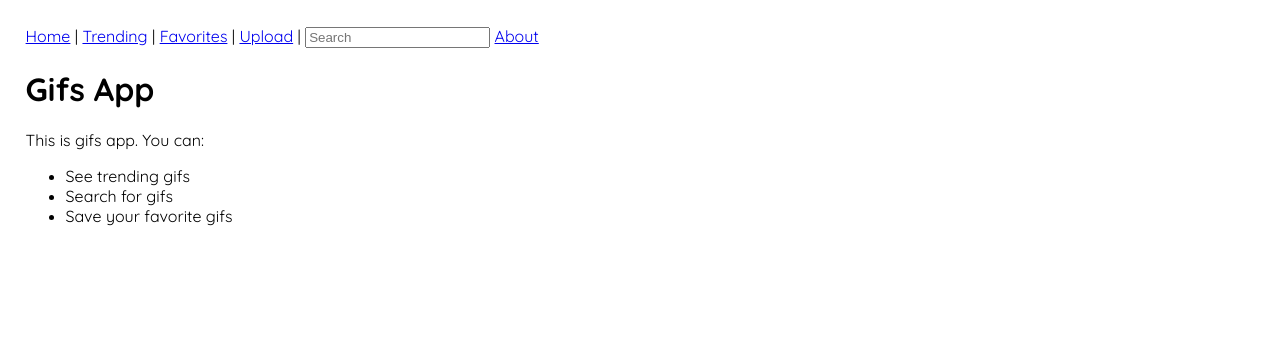
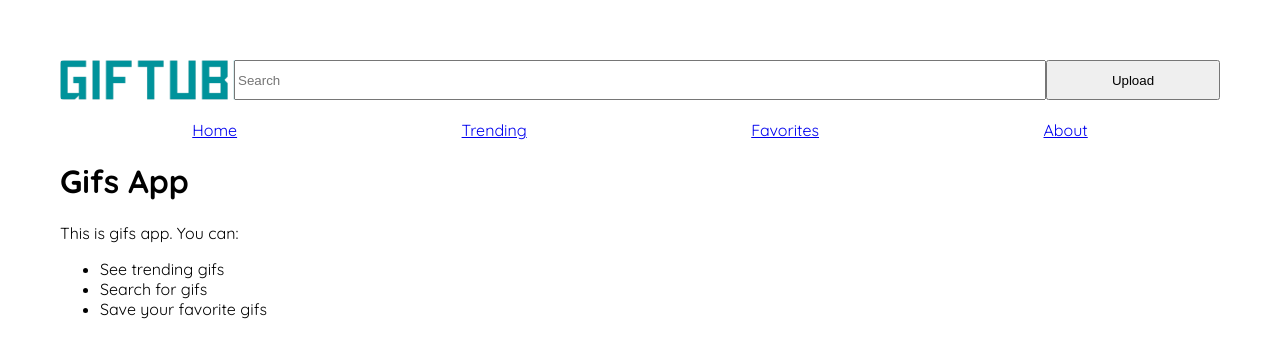
Before and after one commit to GIPHY-TEAM-1/GIFTUBE, a website with bundled scripts: page index.html in a window 1280 px wide. Built offline with nearby package versions, Linux system fonts and the light colour scheme.

Commit message:
html restructure | row css | logo upload

```diff
--- a/index.html
+++ b/index.html
@@ -13,13 +13,15 @@
   </head>
   <body>
     <div id="app">
-      <header></header>
+      <header>
+        <img class="logo" src="./images/GIFTUBE.png" alt="logo-png">
+        <input id="search" type="text" placeholder="Search" />
+        <button class="upload-btn">Upload</button>
+      </header>
       <nav>
-        <a href="#" class="nav-link" data-page="home">Home</a> |
-        <a href="#" class="nav-link" data-page="trending">Trending</a> |
-        <a href="#" class="nav-link" data-page="favorites">Favorites</a> |
-        <a href="#" class="nav-link" data-page="upload">Upload</a> |
-        <input id="search" type="text" placeholder="Search" />
+        <a href="#" class="nav-link" data-page="home">Home</a>
+        <a href="#" class="nav-link" data-page="trending">Trending</a>
+        <a href="#" class="nav-link" data-page="favorites">Favorites</a>
         <a href="#" class="nav-link" data-page="about">About</a>
       </nav>
       <div id="container">
--- a/styles/style.css
+++ b/styles/style.css
@@ -1,9 +1,34 @@
 body {
-    margin: 1%;
-    padding: 1%;
+    margin: 30px;
+    padding: 30px;
     font-family: 'Quicksand', sans-serif;
+    max-width: 1600px
 }
 
 img {
     border-radius: 4px;
 }
+
+header {
+    display: grid;
+    /* margin: 20px;
+    padding: 20px; */
+    grid-template-columns: 15% 70% 15%;
+    min-height: 40px;
+}
+
+.logo {
+    width: 200px;
+    padding-left: -30px;
+    display: flex
+
+}
+
+nav {
+    display: grid;
+    grid-template-columns: auto auto auto auto;
+    margin: 20px;
+    /* padding: 20px; */
+    text-align: center;
+
+}
```
Also changed, not shown: images/GIFTUBE.png (added), 1 other file.
